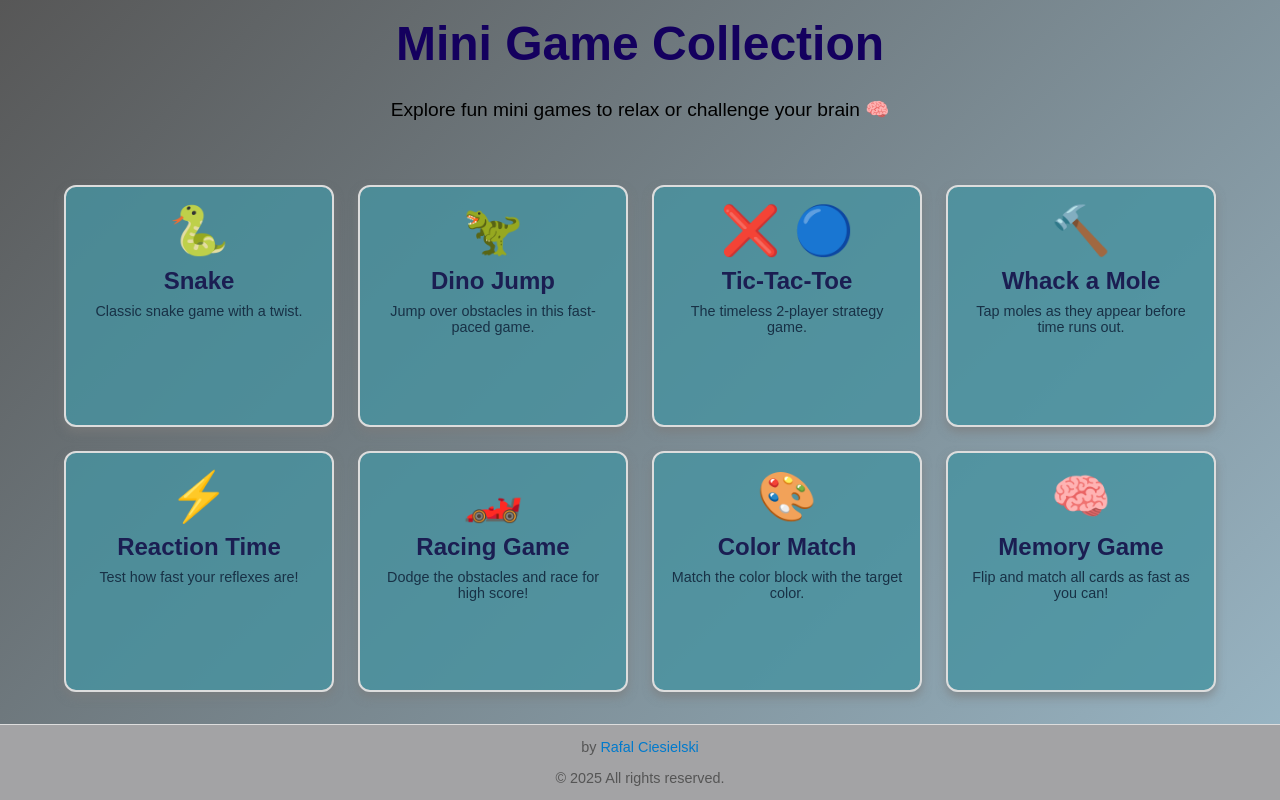
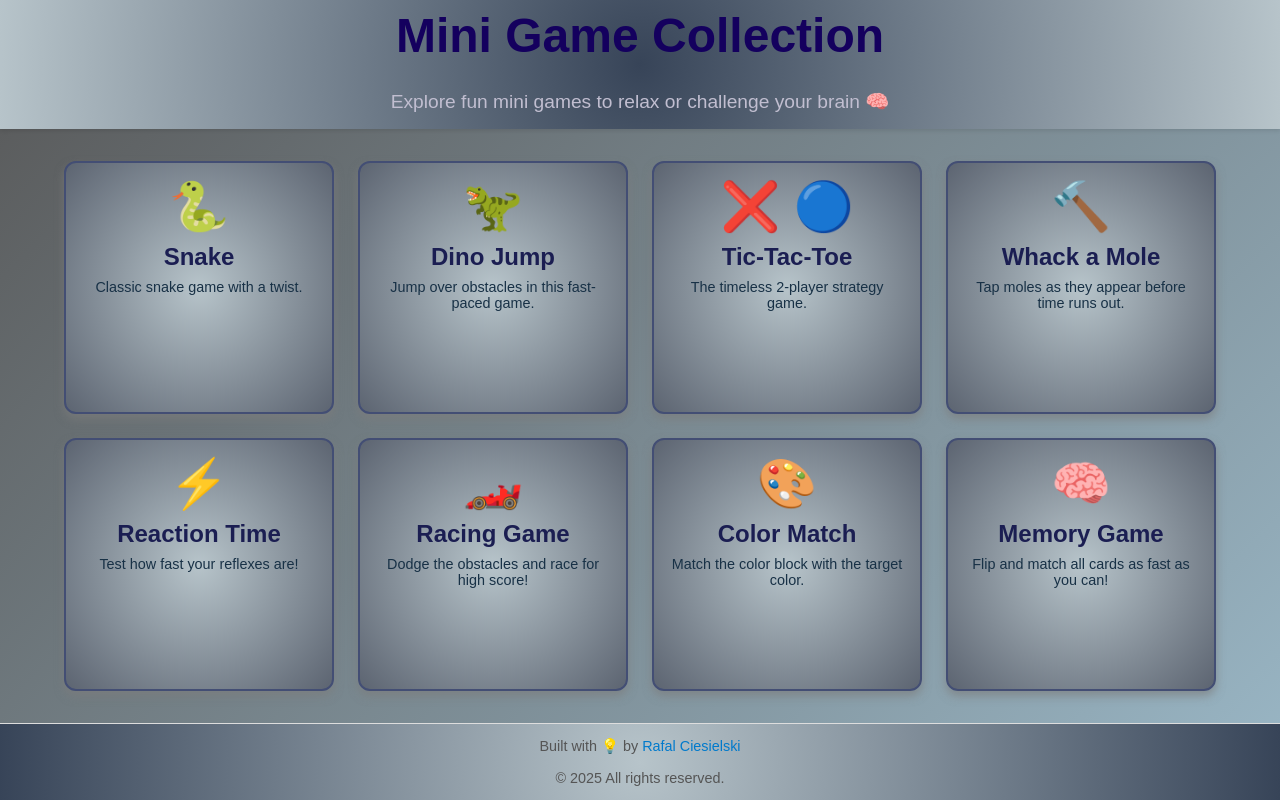
Before and after one commit to rciesielski3/mini-game-collection, a React (Create React App) app: page / in a window 1280 px wide. Built offline with nearby package versions, Linux system fonts and the light colour scheme.

Commit message:
feat: change design/layout

```diff
--- a/src/App.css
+++ b/src/App.css
@@ -5,10 +5,18 @@
   min-height: 100vh;
 }
 
+.app-header {
+  display: grid;
+  justify-content: center;
+  align-items: center;
+  /* padding: 1rem; */
+  background: radial-gradient(circle, #374458 0%, #b7c4ca 100%);
+  box-shadow: 0 2px 4px rgba(0, 0, 0, 0.1);
+}
 .app-title {
   text-align: center;
   font-size: 2rem;
-  margin: 1rem 0;
+  margin: 0.5rem 0;
   color: #14005e;
 }
 
@@ -22,8 +30,8 @@
 .app-description {
   text-align: center;
   font-size: 1.2rem;
-  margin-bottom: 2rem;
-  color: var(--secondary-text);
+  margin-bottom: 1rem;
+  color: #c1bed0;
 }
 
 .game-grid {
--- a/src/App.tsx
+++ b/src/App.tsx
@@ -60,10 +60,12 @@ const App = () => {
 
   return (
     <div className="app-wrapper">
-      <h1 className="app-title">Mini Game Collection</h1>
-      <p className="app-description">
-        Explore fun mini games to relax or challenge your brain 🧠
-      </p>
+      <header className="app-header">
+        <h1 className="app-title">Mini Game Collection</h1>
+        <p className="app-description">
+          Explore fun mini games to relax or challenge your brain 🧠
+        </p>
+      </header>
 
       <div className="game-grid">
         {GAMES.map((game) => (
--- a/src/components/Footer/Footer.css
+++ b/src/components/Footer/Footer.css
@@ -1,6 +1,7 @@
 .app-footer {
   text-align: center;
-  background-color: #a3a3a5;
+  /* background-color: #a3a3a5; */
+  background: radial-gradient(circle, #b7c4ca 0%, #374458 100%);
   border-top: 1px solid #ddd;
   font-size: 0.9rem;
   color: #555;
--- a/src/components/Footer/Footer.tsx
+++ b/src/components/Footer/Footer.tsx
@@ -6,16 +6,12 @@ const Footer = () => {
   return (
     <footer className="app-footer">
       <p>
-        by{" "}
-        <a
-          href="https://github.com/rciesielski3"
-          target="_blank"
-          rel="noopener noreferrer"
-        >
+        Built with 💡 by{" "}
+        <a href="https://github.com/rciesielski3" className="underline">
           Rafal Ciesielski
         </a>
       </p>
-      <p>© 2025 All rights reserved.</p>
+      <p>© {new Date().getFullYear()} All rights reserved.</p>
     </footer>
   );
 };
--- a/src/components/GameCard/GameCard.css
+++ b/src/components/GameCard/GameCard.css
@@ -1,6 +1,6 @@
 .game-card {
-  background: #4693a1cc;
-  border: 2px solid #ddd;
+  background: radial-gradient(circle, #b7c4ca 0%, #5c6471 100%);
+  border: 2px solid #434e74;
   border-radius: 12px;
   padding: 1rem;
   text-align: center;
--- a/src/components/GameModal.tsx
+++ b/src/components/GameModal.tsx
@@ -48,7 +48,7 @@ const GameModal = ({ gameName, onClose }: Props) => {
     >
       <div
         style={{
-          background: "rgb(127, 166, 169)",
+          background: "radial-gradient(circle, #b7c4ca 0%, #5c6471 100%)",
           padding: "2rem",
           borderRadius: "10px",
           position: "relative",
```
